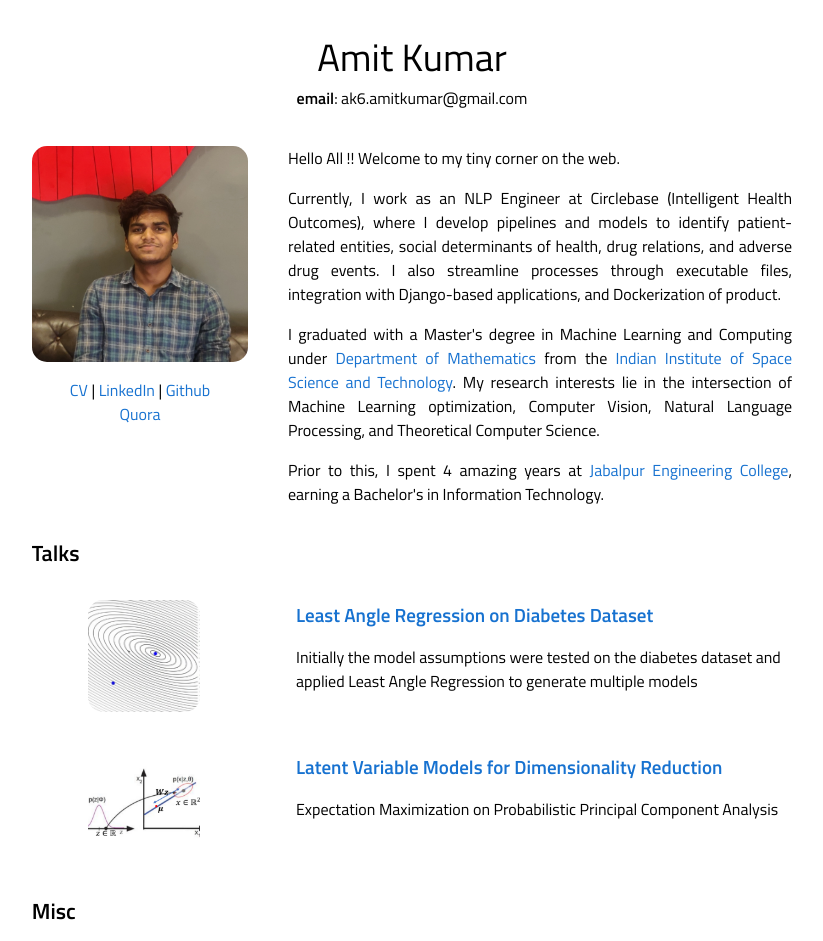
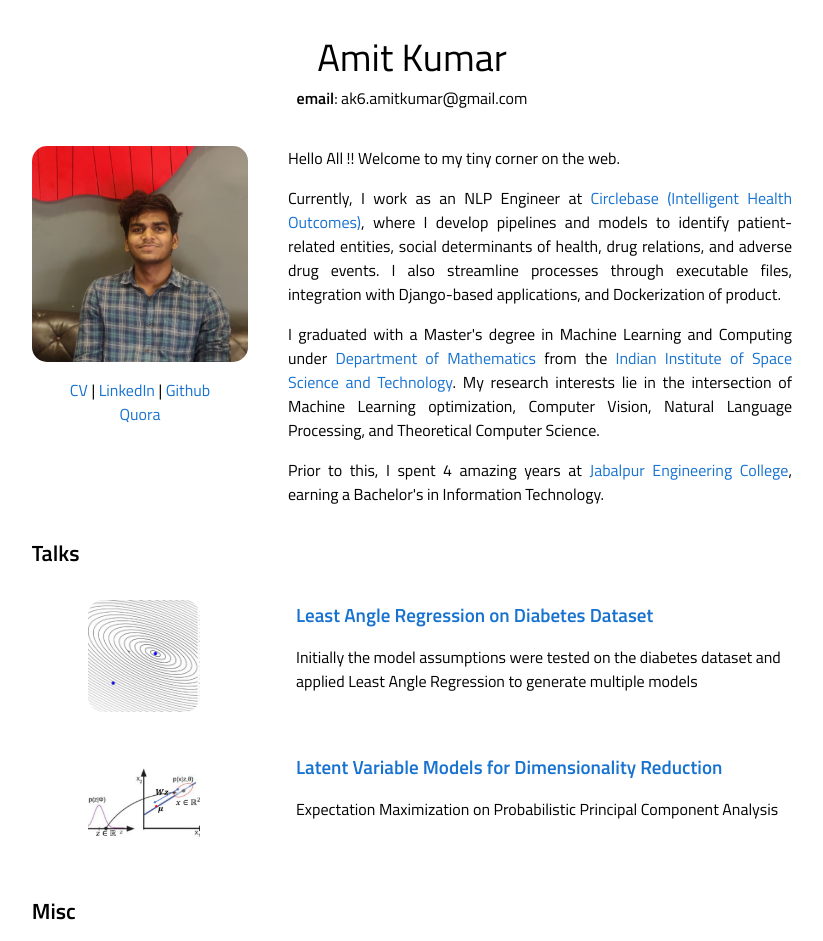
Before and after one commit to amitkumar0902/amitkumar0902.github.io, a plain HTML site: page index.html in a window 1280 px wide. Shown: the top 941 px of the page, without its empty margins (228-1051 px from the left). Drawn offline with Linux system fonts and the light colour scheme.

Commit message:
Update index.html

```diff
--- a/index.html
+++ b/index.html
@@ -89,7 +89,7 @@
      </td>
      <td width="68%" valign="top" align="justify" id="Bio">
      <p> Hello All !! Welcome to my tiny corner on the web. </p>
-     <p> Currently, I work as an NLP Engineer at Circlebase (Intelligent Health Outcomes), where I develop pipelines and models to identify patient-related entities, social determinants of health, drug relations, and adverse drug events. I also streamline processes through executable files, integration with Django-based applications, and Dockerization of product.<p>
+     <p> Currently, I work as an NLP Engineer at <a href="https://circlebase.com/" target="_blank"> Circlebase (Intelligent Health Outcomes)</a>, where I develop pipelines and models to identify patient-related entities, social determinants of health, drug relations, and adverse drug events. I also streamline processes through executable files, integration with Django-based applications, and Dockerization of product.<p>
      <p> I graduated with a Master's degree in Machine Learning and Computing under <a href="https://www.iist.ac.in/departments/mathematics-profile" target="_blank"> Department of Mathematics </a> from the <a href="https://www.iist.ac.in/" target="_blank"> Indian Institute of Space Science and Technology</a>. My research interests lie in the intersection of Machine Learning optimization, Computer Vision, Natural Language Processing, and Theoretical Computer Science.</p>
      <p> Prior to this, I spent 4 amazing years at <a href="https://www.jecjabalpur.ac.in/" target="_blank"> Jabalpur Engineering College</a>, earning a Bachelor's in Information Technology.</p>
 
```
